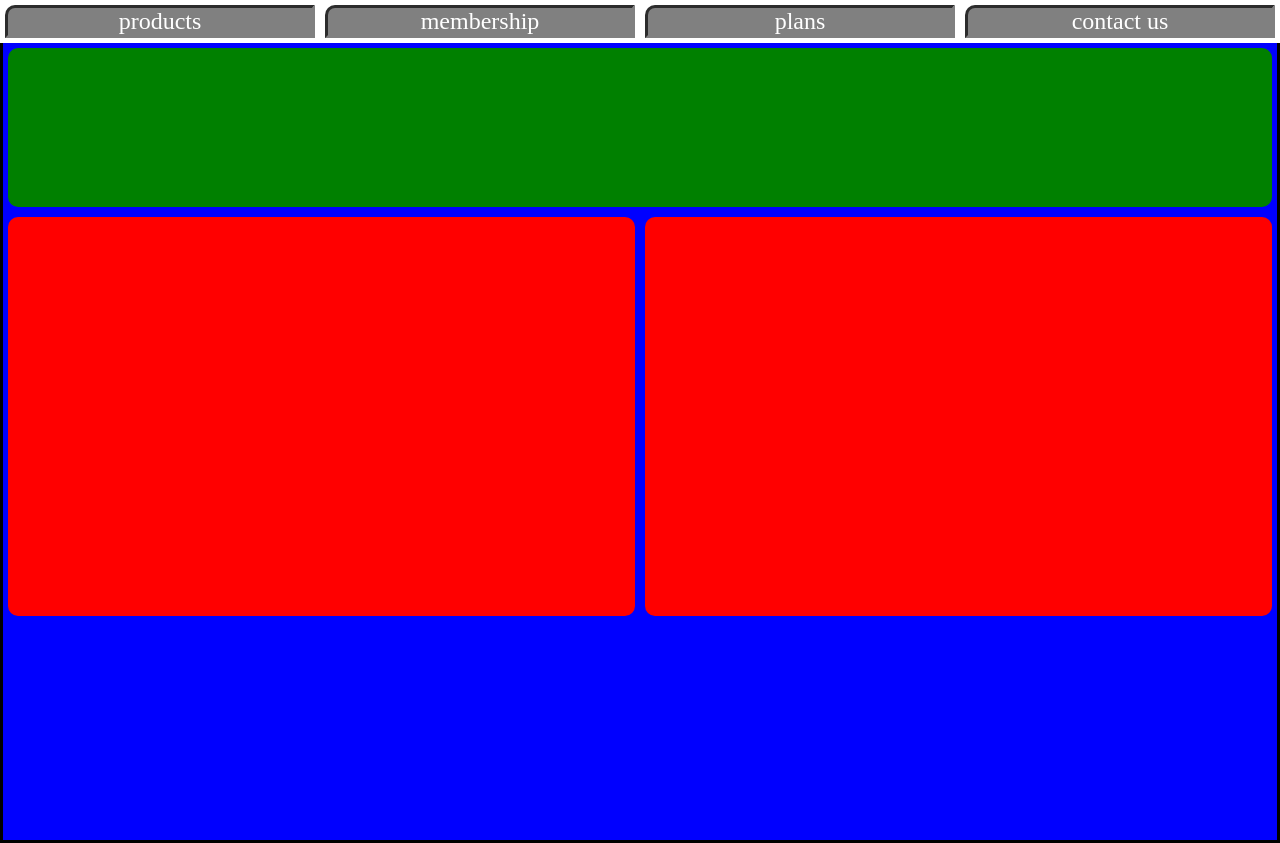
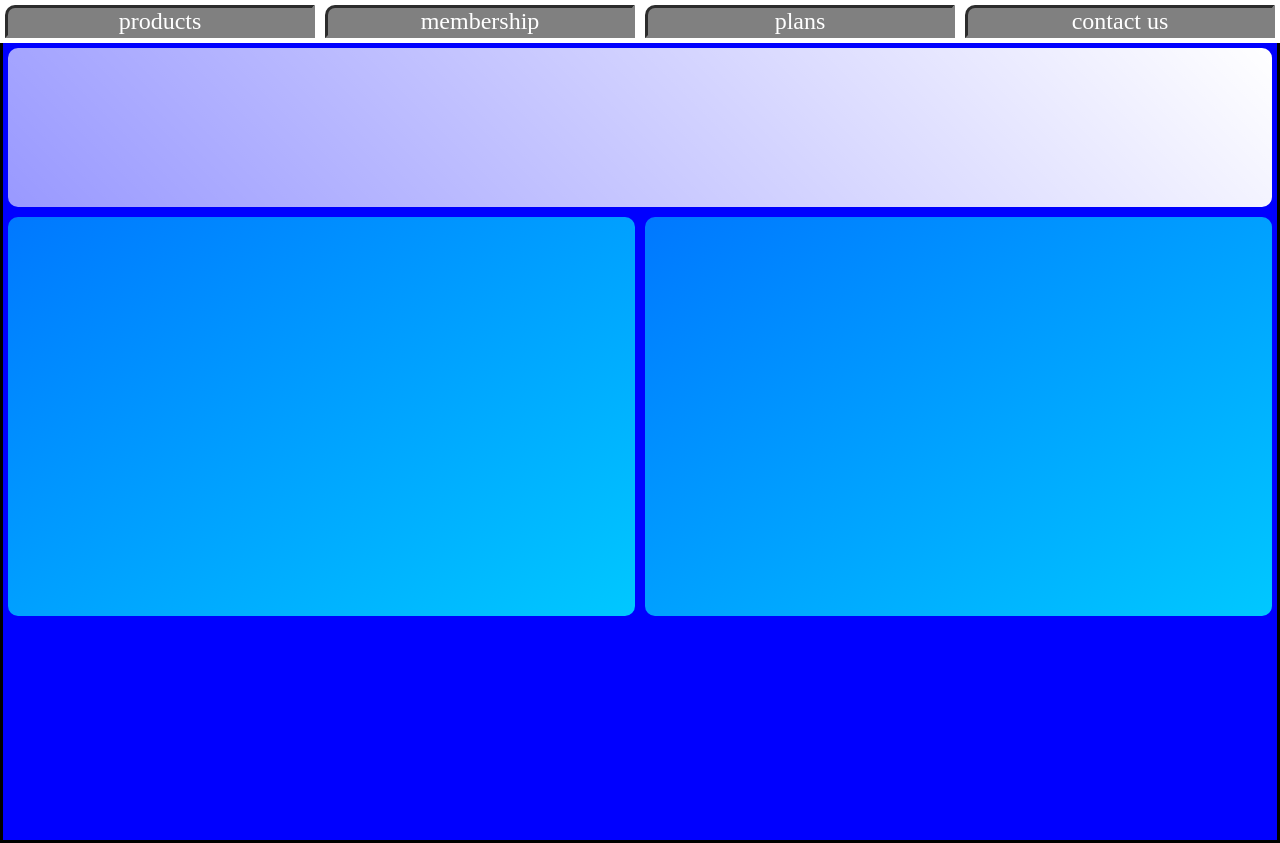
Before and after one commit to alimansourey/frontendProject2, a plain HTML site: page index.html in a window 1280 px wide. Drawn offline with Linux system fonts and the light colour scheme.

Commit message:
frontendProject2.css : added linear-gradient to content divs

```diff
--- a/frontendProject2.css
+++ b/frontendProject2.css
@@ -46,14 +46,14 @@
   /*........2 divs :*/
 
   main :first-child {
-    background : green;
+    background : linear-gradient(45deg, rgba(255,255,255,0.6),rgba(255,255,255,1));
     height : 20% ;
     flex-basis : 100% ;
 
     }
   .contentDiv {
     height : 50% ;
-    background : red;
+    background : linear-gradient(to right bottom, rgba(0,200,255,0.6),rgba(0,200,255,1));
     margin : 5px ;
     flex-grow : 1;
     border-radius : 10px;
```
